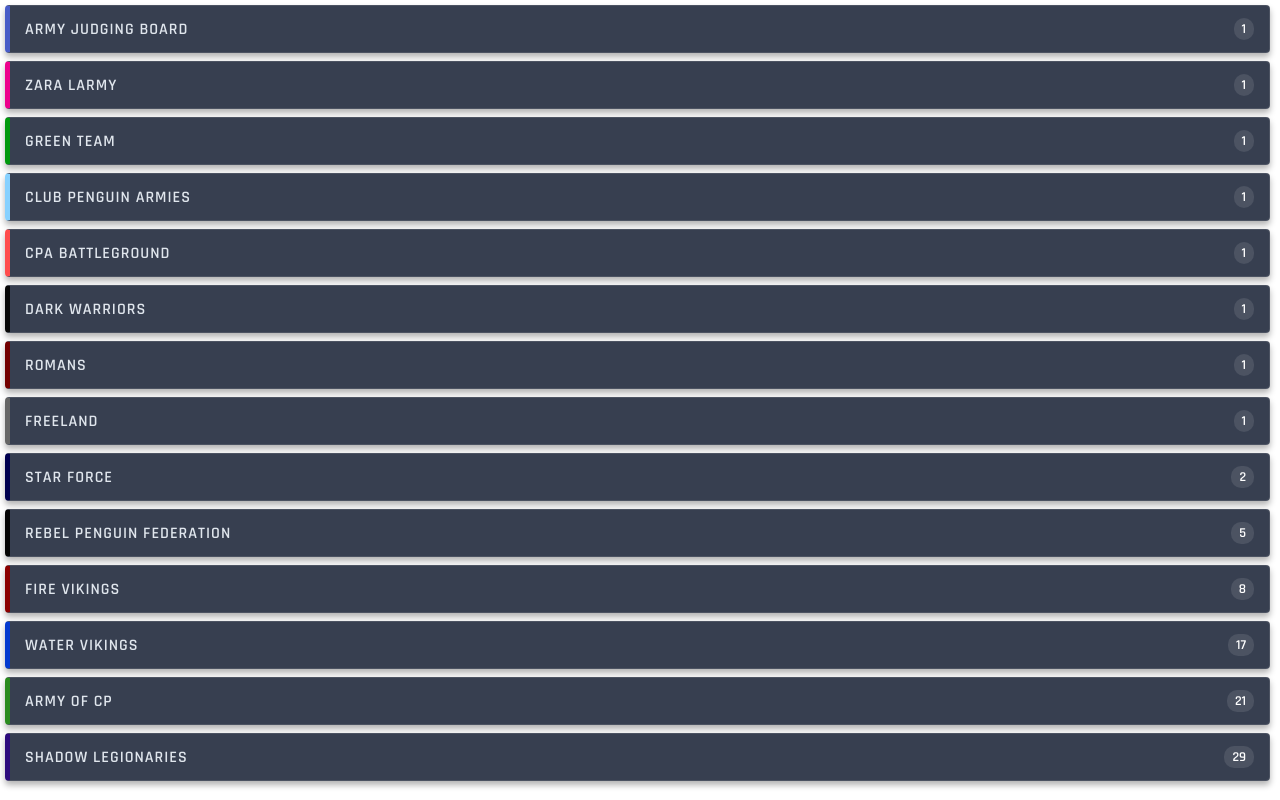
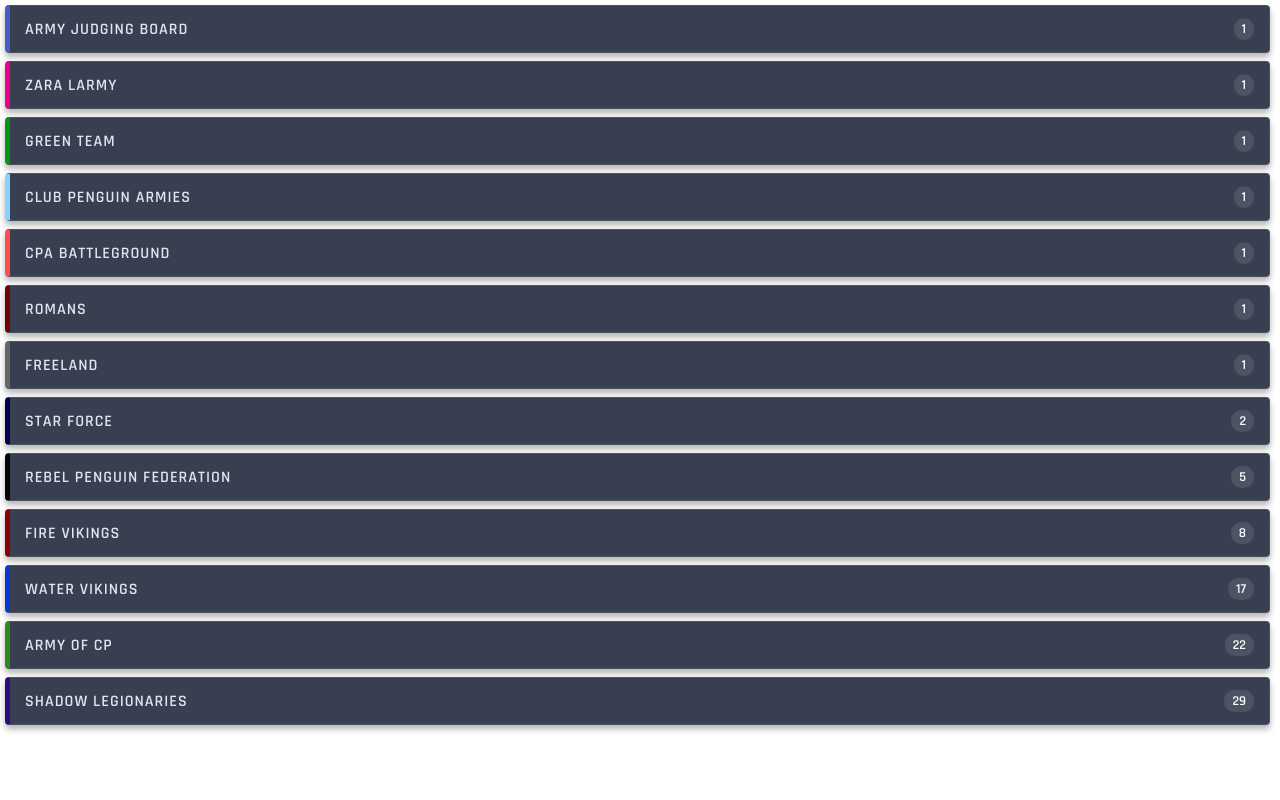
Before and after one commit to df44-1411/CPAMap2026_v1, a plain HTML site: page army_code.html in a window 1280 px wide. Drawn offline with Linux system fonts and the light colour scheme.

Commit message:
Update army_code.html

```diff
--- a/army_code.html
+++ b/army_code.html
@@ -94,11 +94,6 @@
         <span class="army-count">1</span>
     </div>
 
-    <div class="army-card" style="border-left-color: #080808;">
-        <span class="army-name">Dark Warriors</span>
-        <span class="army-count">1</span>
-    </div>
-
     <div class="army-card" style="border-left-color: #730000;">
         <span class="army-name">Romans</span>
         <span class="army-count">1</span>
@@ -131,7 +126,7 @@
 
     <div class="army-card" style="border-left-color: #2b8b1f;">
         <span class="army-name">Army of CP</span>
-        <span class="army-count">21</span>
+        <span class="army-count">22</span>
     </div>
 
     <div class="army-card" style="border-left-color: #2d0b7d;">
```
